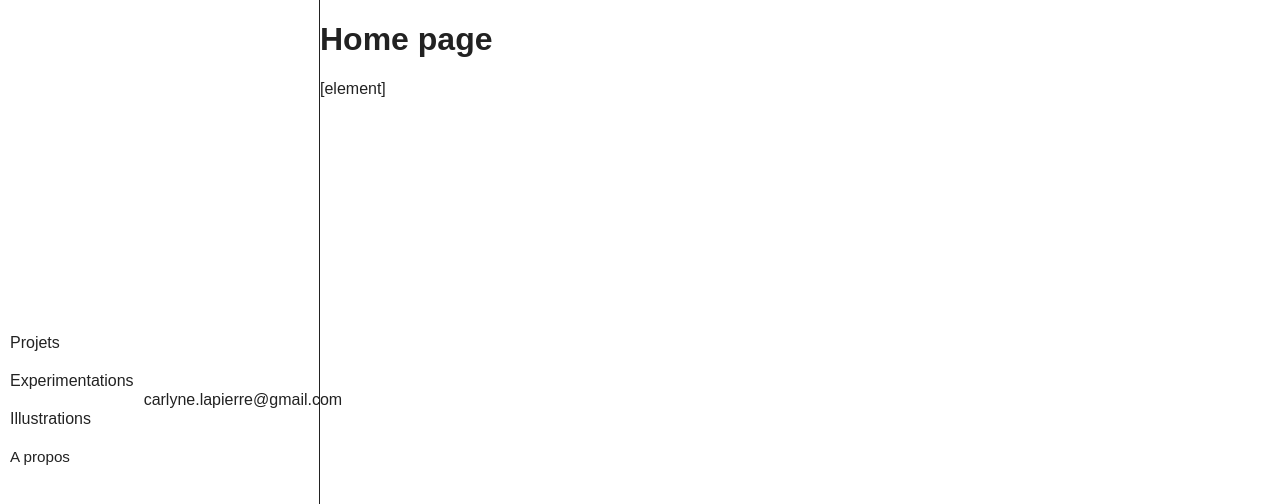
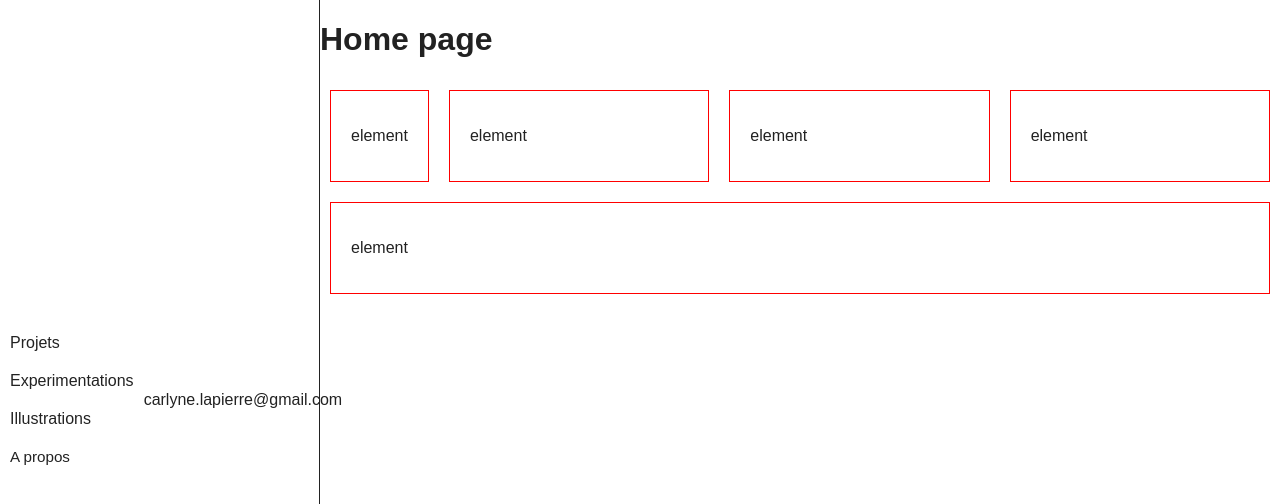
Before and after one commit to carlyne/Portfolio-vuejs, a Vue app: page /#/ in a window 1280 px wide. Shown: the top 504 px of the page. Built offline with nearby package versions, Linux system fonts and the light colour scheme.

Commit message:
adding structure for routing on single element

```diff
--- a/src/components/_components-style.scss
+++ /dev/null
@@ -1 +0,0 @@
-@import './app-sidebar/_app-sidebar.scss';
--- a/src/components/app-card/AppCard.vue
+++ b/src/components/app-card/AppCard.vue
@@ -1,8 +1,14 @@
 <template>
-    <article id="app-card">
-        [element]
+    <article id="app-card" class="content-box space-out">
+        <p>element</p>
     </article>
 </template>
+
+<style>
+#app-card {
+    border: 1px solid red;
+}
+</style>
 
 <script>
 export default {
--- a/src/style.scss
+++ b/src/style.scss
@@ -67,7 +67,6 @@ img {
 .container {
     width: 100%;
     margin: 0 auto $big-spacing-in;
-    border: 1px solid red;
     position: relative;
 
     &.custom {
@@ -158,6 +157,14 @@ img {
 
     &.space-none {
         padding: 0;
+    }
+
+    &.space-out {
+        margin: 10px 0;
+        @media (min-width: $screen-med-w){
+            margin: 10px;
+            width: calc(100% - 20px);
+        }
     }
 
 }
@@ -312,5 +319,3 @@ img {
     -webkit-justify-content: space-around;
     -ms-justify-content: space-around;
 }
-
-@import './components/components-style';
--- a/src/views/Home.vue
+++ b/src/views/Home.vue
@@ -1,7 +1,15 @@
 <template>
   <div class="home">
     <h1>Home page</h1>
-    <AppCard></AppCard>
+
+    <main class="container d-grid resp">
+      <router-link to="/project/01" ><AppCard></AppCard></router-link>
+      <AppCard></AppCard>
+      <AppCard></AppCard>
+      <AppCard></AppCard>
+      <AppCard></AppCard>
+    </main>
+
   </div>
 </template>
 
--- a/src/views/app/App.vue
+++ b/src/views/app/App.vue
@@ -1,10 +1,7 @@
 <template>
   <div id="app">
-
     <AppSidebar></AppSidebar>
-
-
-    <router-view/>
+    <router-view></router-view>
   </div>
 </template>
 
--- /dev/null
+++ b/src/views/project/Project.vue
@@ -0,0 +1,11 @@
+<template>
+    <div id="project-view">
+        <h1> Page projet</h1>
+    </div>
+</template>
+
+<script>
+export default {
+    name: 'Project'
+}
+</script>
```
Also changed, not shown: src/router/index.js (+6 -1 lines), src/views/project/_project.scss (added).
